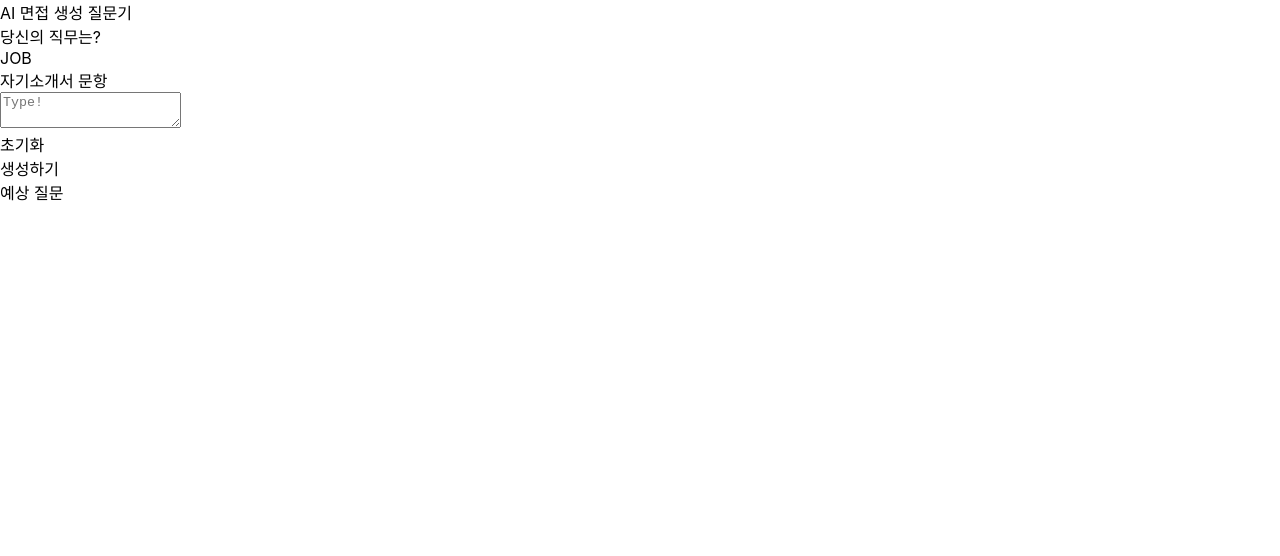
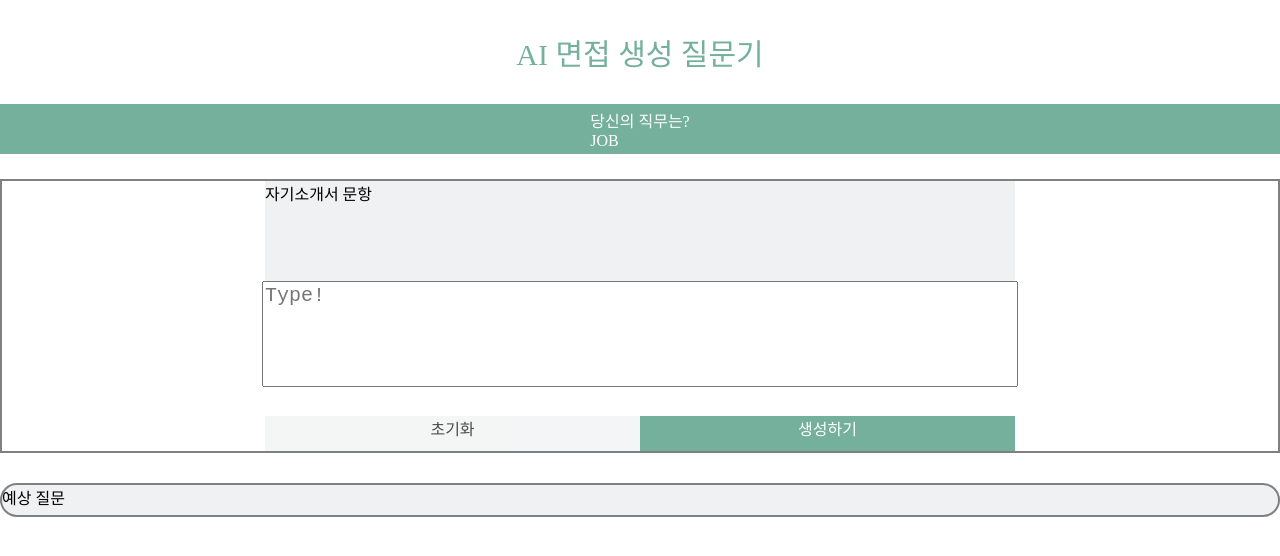
Before and after one commit to LeeHyunJin1997/question-maker-react, a React (Create React App) app in the folder question_maker/: page / in a window 1280 px wide. Shown: the top 556 px of the page. Built offline with nearby package versions, Linux system fonts and the light colour scheme.

Commit message:
modify: main.js main.css 제거 Home.css import

```diff
--- a/question_maker/src/home/Home.js
+++ b/question_maker/src/home/Home.js
@@ -1,7 +1,9 @@
 import HomeHeader from './HomeHeader';
 import HomeJob from './HomeJob';
 import HomeEssay from './HomeEssay';
-import HomeQuestion from './HomeQuestion';
+import HomeQuestion from './HomeQuestion'
+
+import styles from './Home.css';
 
 function Home() {
   return (
--- a/question_maker/src/main.css
+++ /dev/null
@@ -1,131 +0,0 @@
-/* ======== AI 면접 질문 생성기 ======== */
-body {
-    font-family: 'nanumsquare';
-  }
-
-  .main-screen {
-    display: flex;
-    flex-direction: column;
-    justify-content: center;
-  }
-
-  .title {
-    text-align: center;
-    color: rgb(116, 176, 156);
-    font-size: 30px;
-    margin-top: 30px;
-  }
-
-  .job-container {
-    background-color: rgb(116, 176, 156);
-    display: flex;
-    justify-content: center;
-    align-items: center;
-    margin-top: 30px;
-    height: 50px;
-    /* width: 750px; */
-  }
-
-  .job {
-    color: white;
-    justify-content: left;
-    /* margin: 30px 500px; */
-    /* height: 50px; */
-    /* text-align: left; */
-    /* padding-left: 30px; */
-    /* font-size: 15px; */
-    /* border-radius: 20px; */
-  }
-
-  .select-job {
-    /* background-color: white;
-    color: black;
-    height: 20px;
-    /* float: right; */
-    /* padding-right: 30px; */
-    /* font-size: 15px;
-    width: 45px; */
-  }
-
-  .essay-container {
-    display: flex;
-    flex-direction: column;
-    justify-content: center;
-    align-items: center;
-    margin-top: 25px;
-    width: 750 ;
-    border: 2px solid gray;
-    /* min-height: 100vh; */
-  }
-
-  .essay-info {
-    background-color: rgb(240, 241, 242);
-    height: 100px;
-    width: 750px;
-    /* padding-left: 80px; */
-    /* padding-top: 25px;   */
-  }
-
-  .essay-wrapper {
-    /* 유튜부 보고 만들기 스크롤 박스 */
-    /* width: 750px;  */
-  }
-
-  .essay-wrapper textarea {
-    width: 750px;
-    height: 100px;
-    outline: none;
-    resize: none;
-    font-size: 20px;
-  }
-
-  /* textarea:is(:focus, :valid){
-    border-width: 2px;
-    padding: 1px;
-  } */
-
-  .essay-btns {
-    display: flex;
-    margin-top: 25px;
-  }
-
-    .reset-btn {
-    background-color: rgb(240, 241, 242);
-    width: 375px;
-    opacity: 0.7;
-    height: 35px;
-    text-align: center;
-  }
-
-  .create-btn {
-    background-color: rgb(116, 176, 156);
-    color: white;
-    width: 375px;
-    height: 35px;
-    text-align: center;
-  }
-
-  .prediction-container {
-    height: 30px;
-    display: flex;
-    flex-direction: column;
-    justify-items: center;
-    border: 2px solid gray;
-    border-radius: 20px;
-    margin-top: 30px;
-    background-color: rgb(240, 241, 242);
-    /* width: 750px; */
-  }
-
-  .prediction-question {
-    height: 30px;
-    display: flex;
-    justify-content: center;
-    /* flex-direction: column; */
-    /* width: 750px; */
-    /* align-items: center; */
-    /* border-top-right-radius: 20px; */
-    /* border-top-left-radius: 20px; */
-  }
-
-  /* ========면접질문 생성기 끝 ========*/
```
Also changed, not shown: question_maker/src/main.js (deleted).
